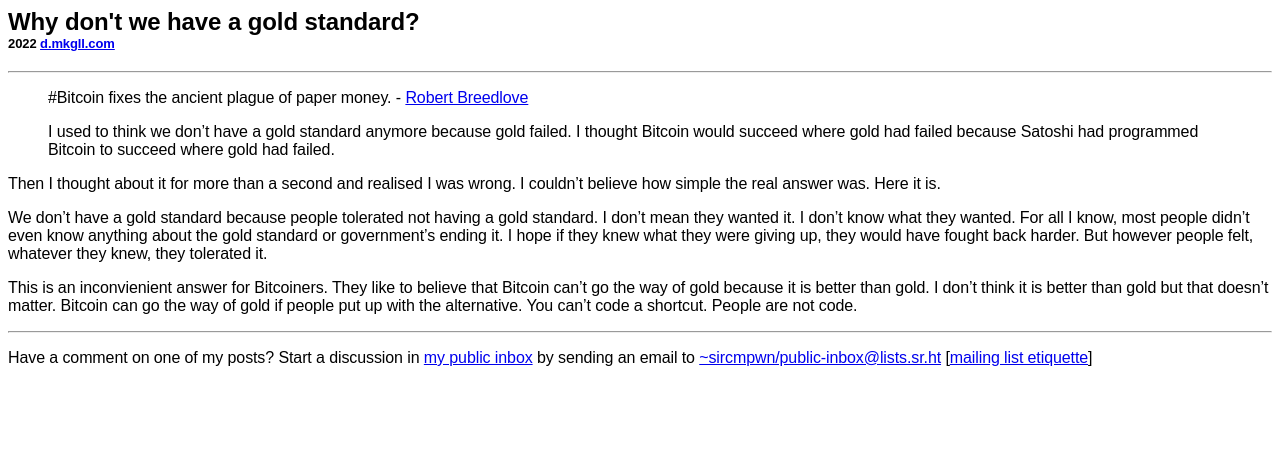
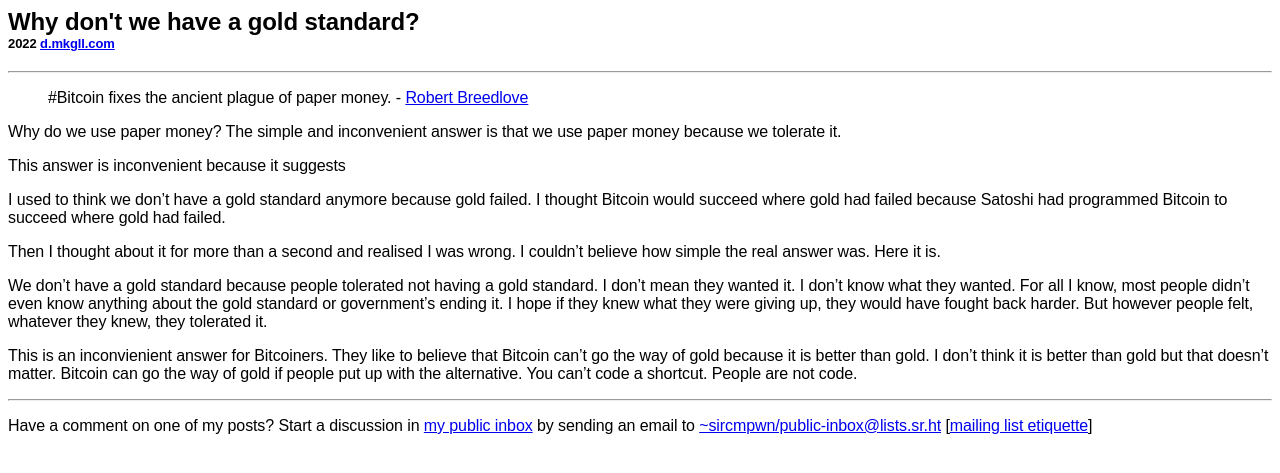
Before and after one commit to dmkgll/dmkgll, a Jekyll site: the page built from _posts/2022-06-04-why-don't-we-have-a-gold-standard.md, in a window 1280 px wide. Shown: the top 473 px of the page. Built offline with Jekyll 4.4.1, drawn with Linux system fonts in a browser that asks for light colours.

Commit message:
Update 2022-06-04-why-don't-we-have-a-gold-standard.md

```diff
--- a/_posts/2022-06-04-why-don't-we-have-a-gold-standard.md
+++ b/_posts/2022-06-04-why-don't-we-have-a-gold-standard.md
@@ -5,7 +5,11 @@
 ---
 
 > #Bitcoin fixes the ancient plague of paper money. - [Robert Breedlove](https://twitter.com/Breedlove22/status/1544031698295263232)
->
+
+Why do we use paper money? The simple and inconvenient answer is that we use paper money because we tolerate it.
+
+This answer is inconvenient because it suggests
+
 I used to think we don't have a gold standard anymore because gold failed. I thought Bitcoin would succeed where gold had failed
 because Satoshi had programmed Bitcoin to succeed where gold had failed.
 
```
